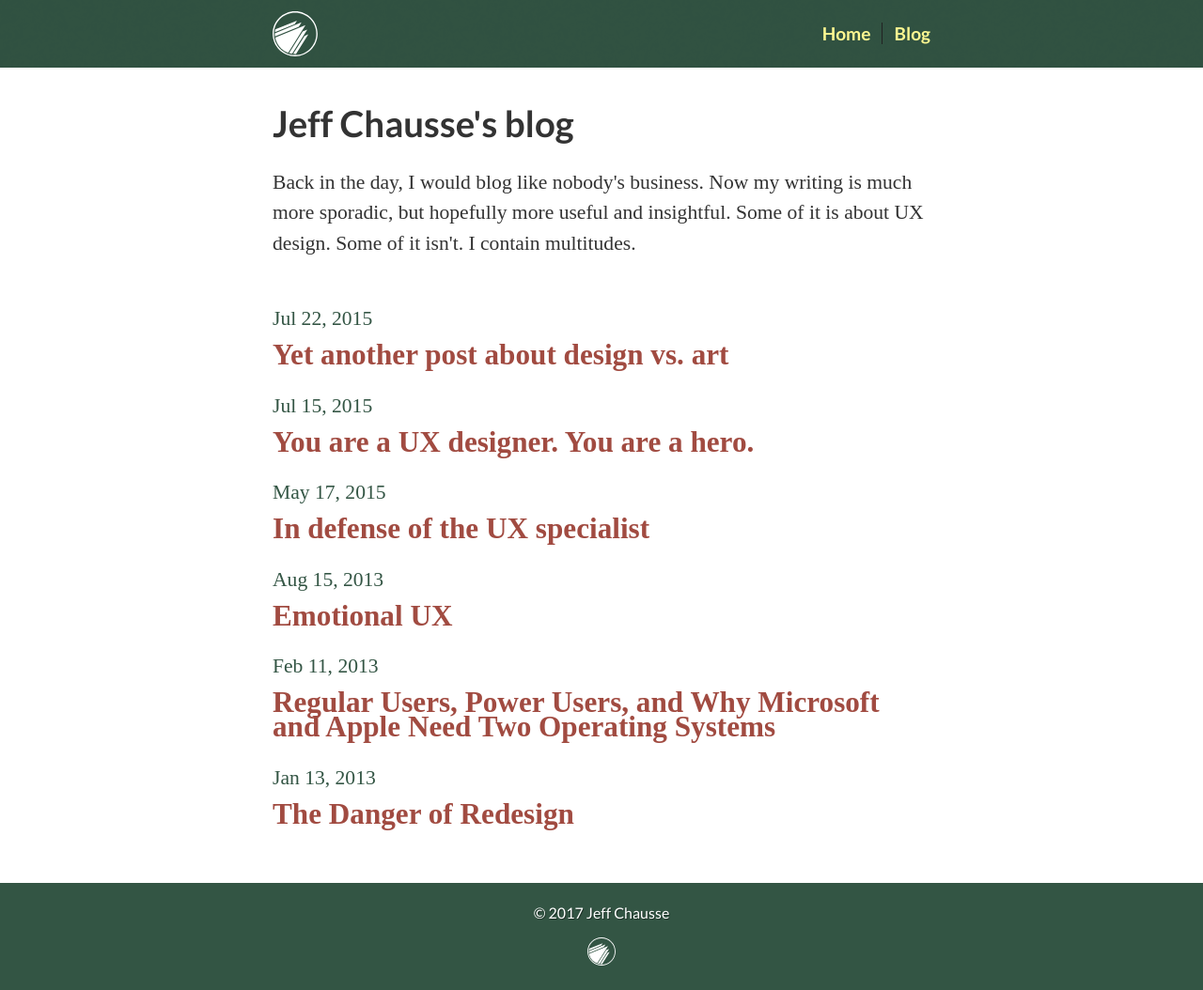
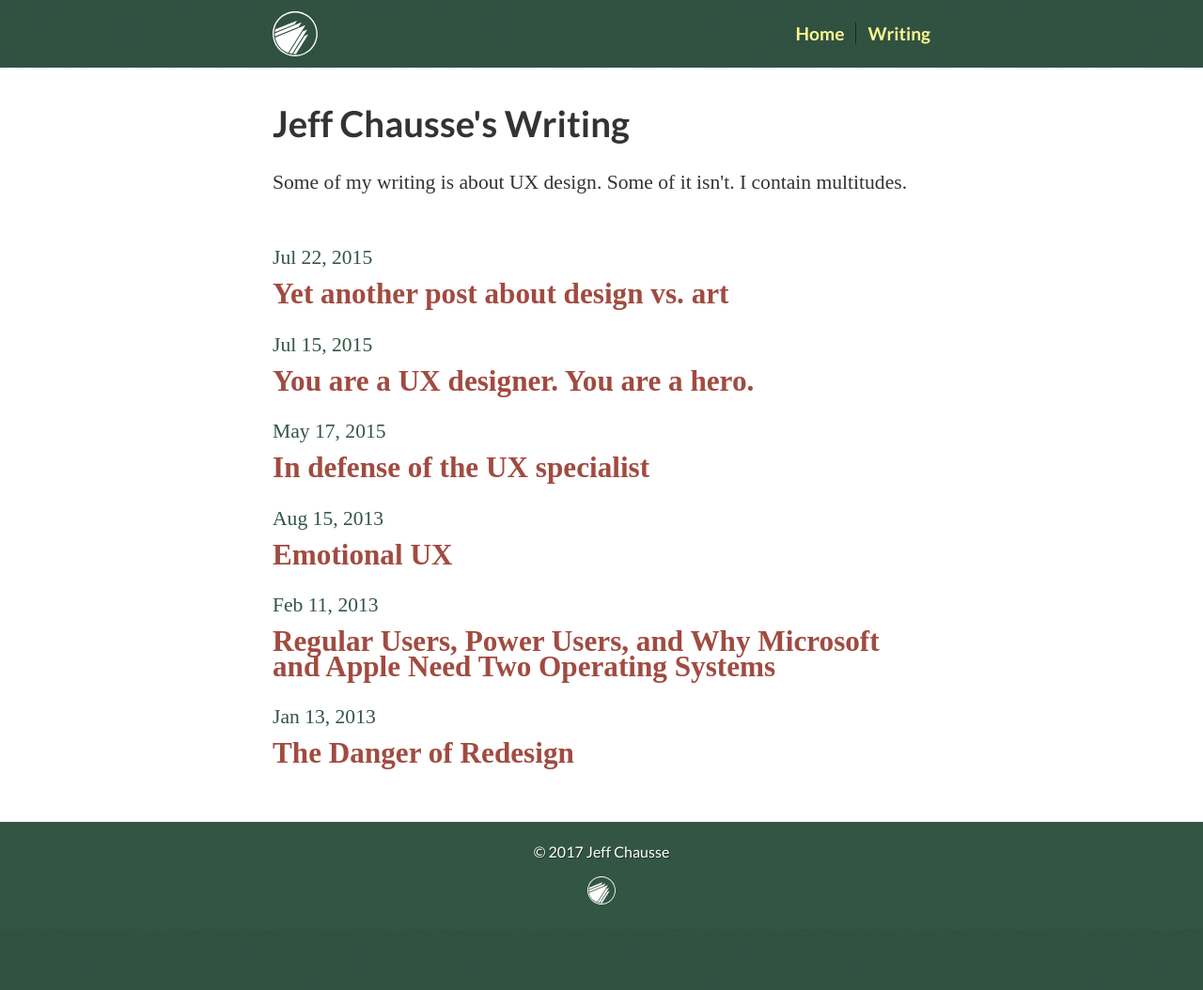
Before and after one commit to jchausse/fp-jekyll, a Jekyll site: the page built from posts.md, in a window 1280 px wide. Shown: the whole page at 94% size. Built offline with Jekyll 4.4.1, drawn with Linux system fonts in a browser that asks for light colours; some web fonts are replaced; after the commit the page ends 989 px from its top, so only the background shows below that.

Commit message:
Final final... final?

```diff
--- a/_includes/header.html
+++ b/_includes/header.html
@@ -12,7 +12,7 @@
         <nav class="site-navbar">
           <ul>
             <li class="homelink"><a href="/">Home</a></li>
-            <li class="bloglink"><a href="/blog">Blog</a></li>
+            <li class="bloglink"><a href="/writing">Writing</a></li>
           </ul>
         </nav>
 
--- a/_layouts/home.html
+++ b/_layouts/home.html
@@ -59,7 +59,7 @@
          </ul>
 
          <div class="round-button">
-          <a href="/blog">View all</a>
+          <a href="/writing">View all</a>
          </div>
 
       </section>
--- a/_sass/home.scss
+++ b/_sass/home.scss
@@ -127,7 +127,7 @@ body.homepage .site-header {
 	.home-post-list {
 		margin-bottom:$point-base*2;
 		li {
-			margin-bottom:$point-base;
+			margin-bottom:$point-base*1.5;
 		}
 
 		@include max-out-width;
--- a/posts.md
+++ b/posts.md
@@ -1,10 +1,10 @@
 ---
 layout: page
-title: Jeff Chausse's blog
-permalink: /blog/
+title: Jeff Chausse's Writing
+permalink: /writing/
 ---
 
-<p>Back in the day, I would blog like nobody's business. Now my writing is much more sporadic, but hopefully more useful and insightful.  Some of it is about UX design. Some of it isn't. I contain multitudes.
+<p>Some of my writing is about UX design. Some of it isn't. I contain multitudes.
 
 <ul class="post-list">
   {% for post in site.posts %}
```
Also changed, not shown: 13 other files.
